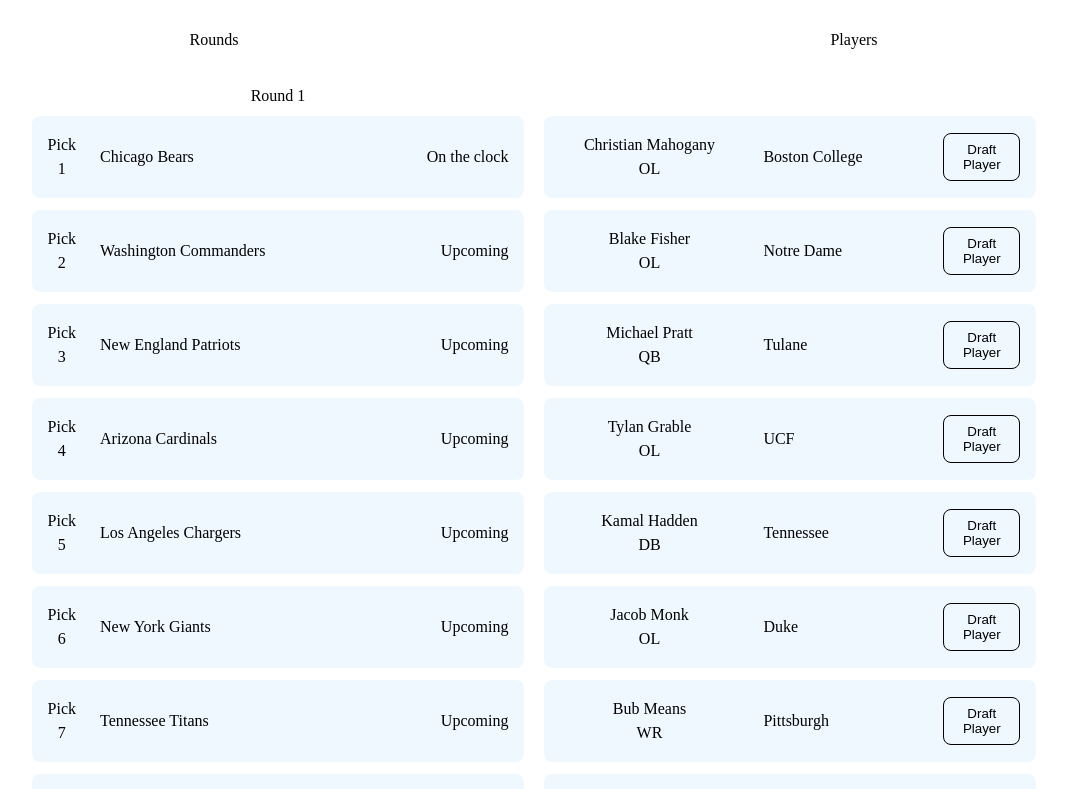
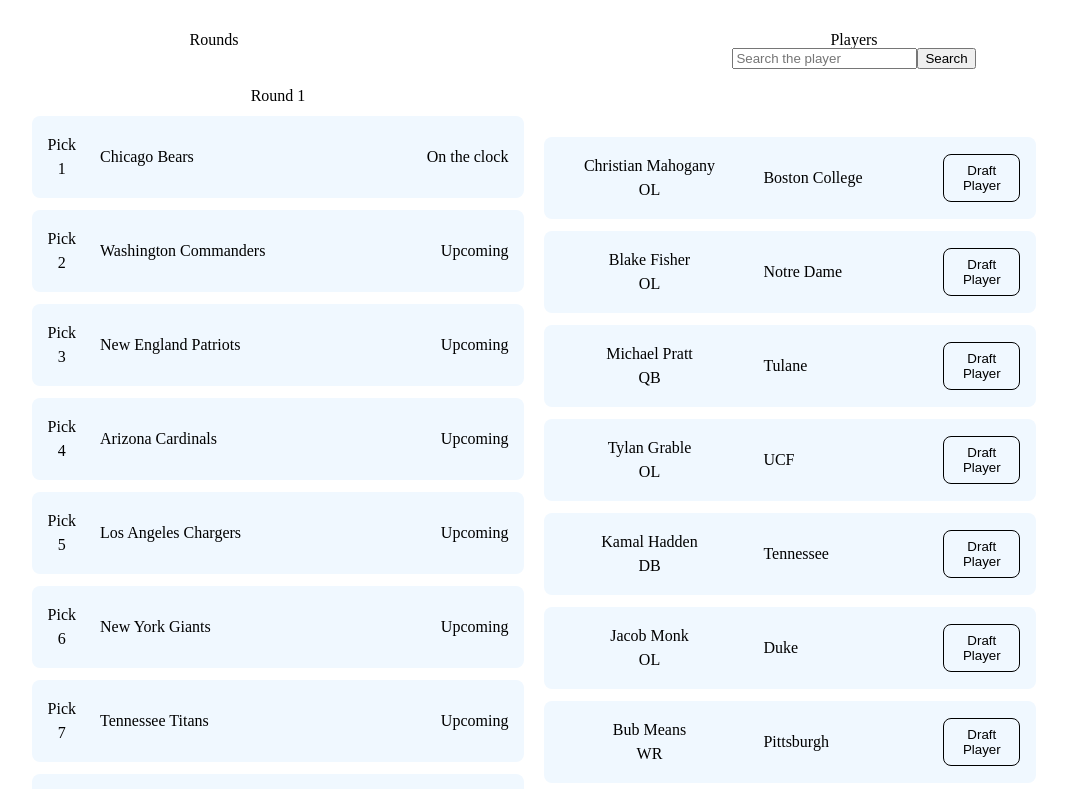
Before and after one commit to Henriqueamfreitas/NFL_mock_draft_simulator, a React (Vite) app: page / in a window 1280 px wide. Shown: the top 789 px of the page, without its empty margins (106-1173 px from the left). Built offline with nearby package versions, Linux system fonts and the light colour scheme.

Commit message:
filtro por nome

```diff
--- a/src/App.jsx
+++ b/src/App.jsx
@@ -11,6 +11,13 @@
 
   const firstPick = rounds[0].picks.filter(pick => pick.overall === 1)[0]
   const [pick, setPick] = useState(firstPick)
+
+  const [searchPlayer, setSearchPlayer] = useState([])
+  const [formData, setFormData] = useState({
+    player: "",
+    position: "",
+  })
+
 
   // console.log(players)
   // console.log(rounds)
@@ -26,6 +33,10 @@
       setDraftedPlayer={setDraftedPlayer}
       pick={pick}
       setPick={setPick}
+      searchPlayer={searchPlayer}
+      setSearchPlayer={setSearchPlayer}
+      formData={formData}
+      setFormData={setFormData}
     />
   );
 }
--- a/src/components/PlayersList/PlayerCard/index.jsx
+++ b/src/components/PlayersList/PlayerCard/index.jsx
@@ -1,6 +1,6 @@
 import { StyledPlayerCard } from "./style.js"
 
-export const PlayerCard = ({ player, pick, setPick, rounds, setRounds, players, setPlayers }) => {
+export const PlayerCard = ({ player, pick, setPick, rounds, setRounds, players, setPlayers, setFormData }) => {
     const draftPlayer = (player) => {
         let updatedRounds = [...rounds]
         updatedRounds.map(round => {
@@ -22,6 +22,10 @@
                 }
             }
         }
+        setFormData({
+            player: "",
+            position: "",
+        })
     }
 
     return(
--- /dev/null
+++ b/src/components/PlayersList/PlayersForm/index.jsx
@@ -0,0 +1,30 @@
+import { useEffect, useState } from "react"
+import { StyledPlayersForm } from "./style.js"
+
+export const PlayersForm = ({ searchPlayer, setSearchPlayer, players, setPlayers, formData, setFormData }) => {
+
+    useEffect(() => {
+        const search = players.filter(player => player.name.toLowerCase().includes(formData.player.toLowerCase()))
+        setSearchPlayer(search)
+    }, [formData.player])
+
+    const submitForm = (e) => {
+        e.preventDefault()
+        setFormData({
+            player: "",
+            position: "",
+        })
+    }
+
+    return (
+        <StyledPlayersForm onSubmit={submitForm}>
+            <input
+                type="text"
+                value={formData.player}
+                placeholder="Search the player"
+                onChange={(e) => setFormData({...formData, player: e.target.value})}
+            />
+            <button>Search</button>
+        </StyledPlayersForm>
+    )
+}
--- /dev/null
+++ b/src/components/PlayersList/PlayersForm/style.js
@@ -0,0 +1,5 @@
+import styled from "styled-components";
+
+export const StyledPlayersForm = styled.form`
+
+`
--- a/src/components/PlayersList/index.jsx
+++ b/src/components/PlayersList/index.jsx
@@ -1,12 +1,14 @@
 import { PlayerCard } from "./PlayerCard"
 import { StyledPlayerList } from "./style.js"
 
-export const PlayersList = ({ players, pick, setPick, rounds, setRounds, setPlayers }) => {
+export const PlayersList = ({ players, pick, setPick, rounds, setRounds, setPlayers, searchPlayer, formData, setFormData }) => {
+    const list = formData.player === "" ? players : searchPlayer
 
     return (
+
         <StyledPlayerList>
             {
-                players.map(player => {
+                list.map(player => {
                     return (
                         <PlayerCard
                             key={player.id}
@@ -17,6 +19,7 @@
                             setPick={setPick}
                             rounds={rounds}
                             setRounds={setRounds}
+                            setFormData={setFormData}
                         />
                     )
                 })
--- a/src/pages/HomePage/index.jsx
+++ b/src/pages/HomePage/index.jsx
@@ -1,8 +1,9 @@
 import { RoundList } from "../../components/RoundList"
 import { PlayersList } from "../../components/PlayersList"
+import { PlayersForm } from "../../components/PlayersList/PlayersForm"
 import { StyledHomePage } from "./style"
 
-export const HomePage = ({ players, setPlayers, rounds, setRounds, draftedPlayer, setDraftedPlayer, pick, setPick }) => {
+export const HomePage = ({ players, setPlayers, rounds, setRounds, draftedPlayer, setDraftedPlayer, pick, setPick, searchPlayer, setSearchPlayer, formData, setFormData }) => {
     return (
         <StyledHomePage>
             <section>
@@ -25,13 +26,24 @@
 
             <section>
                 <h1>Players</h1>
+                <PlayersForm
+                    searchPlayer={searchPlayer}
+                    setSearchPlayer={setSearchPlayer}
+                    players={players}
+                    setPlayers={setPlayers}
+                    formData={formData}
+                    setFormData={setFormData}
+                />
                 <PlayersList
                     players={players}
                     setPlayers={setPlayers}
                     pick={pick}
                     setPick={setPick}
                     rounds={rounds}
+                    searchPlayer={searchPlayer}
                     setRounds={setRounds}
+                    formData={formData}
+                    setFormData={setFormData}
                 />
             </section>
         </StyledHomePage>
```
